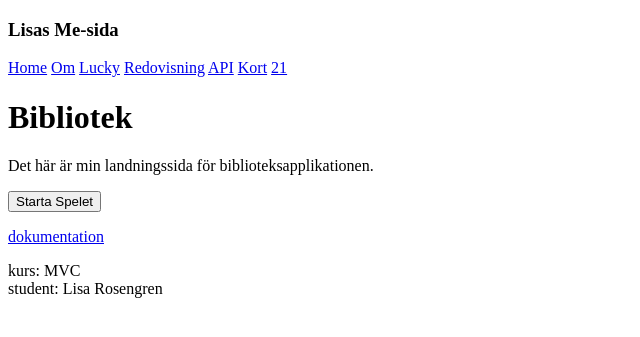
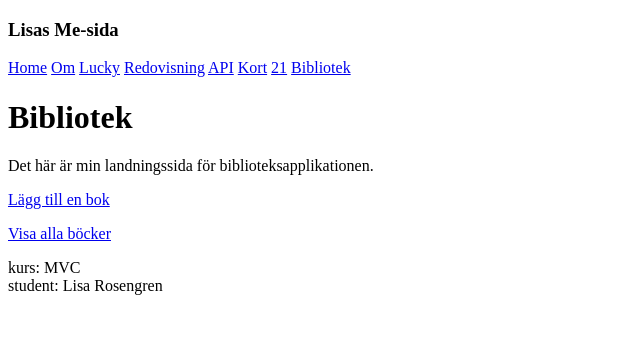
Before and after one commit to lisarosengren/MVC, a Symfony app: template templates/library/home.html.twig in a window 1280 px wide. Shown: the top 337 px of the page, without its empty margins (0-640 px from the left). Run offline with Twig, Linux system fonts and the light colour scheme; the template is opened without the code that fills it, so the values that code supplies are empty; some libraries are stand-ins or nearby versions.

Commit message:
Create reset. Update library landing.

```diff
--- a/templates/base.html.twig
+++ b/templates/base.html.twig
@@ -25,6 +25,7 @@
             <a {% if app.request.pathinfo == path('api') %} class="active nav" {% else %} class ="nav" {% endif %}  href="{{ path('api') }}">API</a>
             <a {% if app.request.pathinfo == path('card_start') %} class="active nav" {% else %} class ="nav" {% endif %}  href="{{ path('card_start') }}">Kort</a>
             <a {% if app.request.pathinfo == path('game_start') %} class="active nav" {% else %} class ="nav" {% endif %}  href="{{ path('game_start') }}">21</a>
+            <a {% if app.request.pathinfo == path('library_start') %} class="active nav" {% else %} class ="nav" {% endif %}  href="{{ path('library_start') }}">Bibliotek</a>
         {#    <a {% if app.request.pathinfo == path('pig_init_get') %} class="active nav" {% else %} class ="nav" {% endif %}  href="{{ path('pig_init_get') }}">Pig</a> #}
         </nav>
         <main>
--- a/templates/library/home.html.twig
+++ b/templates/library/home.html.twig
@@ -8,12 +8,8 @@
 <h1>Bibliotek</h1>
 <p>Det här är min landningssida för biblioteksapplikationen.</p>
 
-<form class="center" method="post" action="{{ path('game_start_post') }}">
-    <p>
-        <input type="submit" name="start" value="Starta Spelet">
-    </p>
-</form>
-<a href="{{ path('game_doc') }}"><p class="center">dokumentation</p></a>
+<a href="{{ path('library_create') }}"><p>Lägg till en bok</p></a>
+<a href="{{ path('library_show_all') }}"><p>Visa alla böcker</p></a>
 
 
 {% endblock %}
```
Also changed, not shown: src/Controller/LibraryController.php (+22 -0 lines).
